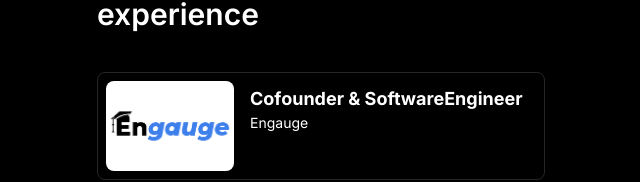
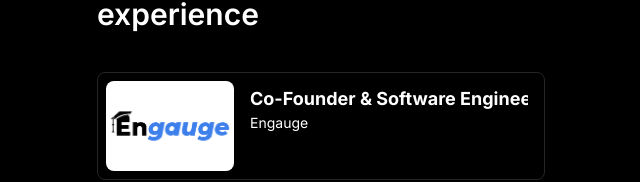
Before and after one commit to k-kochhar/portfolio, a Next.js app: page /experience in a window 1280 px wide. Shown: the part 256-438 px from the top of the page, without its empty margins (319-959 px from the left). Built offline with nearby package versions, Linux system fonts and the light colour scheme.

Commit message:
[fix] fix

```diff
--- a/app/experience/page.js
+++ b/app/experience/page.js
@@ -8,7 +8,7 @@ const project_data = [
 	{
 		data: {
 			id: 2,
-			title: "Cofounder & SoftwareEngineer",
+			title: "Co-Founder & Software Engineer",
 			image: "/engauge.png",
 			description:
 				"Engauge is a platform designed to enhance student engagement by analyzing lecture interactions and providing summaries of engagement metrics, confusion areas, and more.",
```
